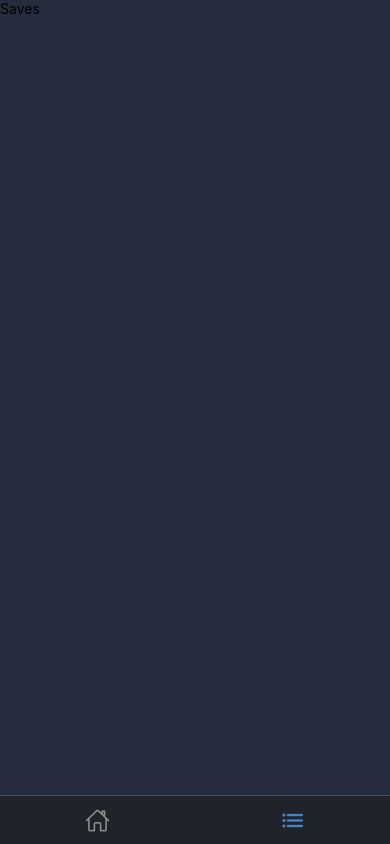
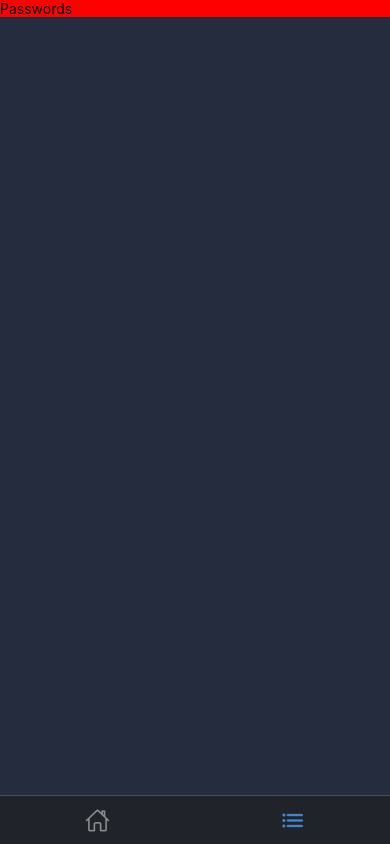
Before and after one commit to refusado/pass-generator-rn, a React Native app: screen /Saves in a window 390 px wide. Built offline with nearby package versions, Linux system fonts and the light colour scheme.

Commit message:
saving and loading password with UI

```diff
--- a/package.json
+++ b/package.json
@@ -18,7 +18,9 @@
     "expo-clipboard": "~5.0.1",
     "expo-status-bar": "~1.11.1",
     "react": "18.2.0",
-    "react-native": "0.73.4"
+    "react-native": "0.73.4",
+    "react-native-screens": "~3.29.0",
+    "react-native-safe-area-context": "4.8.2"
   },
   "devDependencies": {
     "@babel/core": "^7.20.0"
--- a/src/components/PasswordModal.js
+++ b/src/components/PasswordModal.js
@@ -1,10 +1,17 @@
 import { Pressable, StyleSheet, Text, TouchableOpacity, View } from "react-native";
 import * as Clipboard from "expo-clipboard";
+import useStorage from "../hooks/useStorage";
 
 export function PasswordModal({ closeModal, generatedPassword }) {
-  const handleCopyPass = async () => {
+  const { saveItem } = useStorage();
+
+  const handlePass = async () => {
     await Clipboard.setStringAsync(generatedPassword);
-    alert('Password copied.');
+    await saveItem('@passwords', generatedPassword);
+
+    closeModal();
+
+    alert('Password copied and saved.');
   }
 
   return (
@@ -14,7 +21,7 @@ export function PasswordModal({ closeModal, generatedPassword }) {
 
         <Pressable
           style={{ width: '100%' }}
-          onLongPress={handleCopyPass}
+          onLongPress={handlePass}
         >
           <Text style={styles.pass}>{generatedPassword}</Text>
         </Pressable>
@@ -29,7 +36,10 @@ export function PasswordModal({ closeModal, generatedPassword }) {
             <Text style={styles.buttonText}>Close</Text>
           </TouchableOpacity>
 
-          <TouchableOpacity style={[styles.button, {backgroundColor: '#4fa3e8'}]}>
+          <TouchableOpacity
+            style={[styles.button, {backgroundColor: '#4fa3e8'}]}
+            onPress={handlePass}
+          >
             <Text style={styles.buttonText}>Save pass</Text>
           </TouchableOpacity>
         </View>
--- a/src/pages/saves/index.js
+++ b/src/pages/saves/index.js
@@ -1,13 +1,44 @@
+import { useIsFocused } from "@react-navigation/native";
+import { useEffect, useState } from "react";
 import { StyleSheet, Text, View } from "react-native";
+import { SafeAreaView } from 'react-native-safe-area-context';
+import useStorage from "../../hooks/useStorage";
 
 export function Saves() {
+  const focused = useIsFocused();
+  const [passwordsList, setPasswordsList] = useState([]);
+  const { getItems } = useStorage();
+
+  useEffect(() => {
+    async function loadPasswords() {
+      const items = await getItems('@passwords');
+      setPasswordsList(items);
+    }
+
+    loadPasswords();
+  }, [focused]);
+
   return (
-    <View>
-      <Text>Saves</Text>
-    </View>
+    <SafeAreaView style={{ flex: 1 }}>
+      <View style={styles.header}>
+        <Text>
+          Passwords
+        </Text>
+      </View>
+
+      <View style={styles.container}>
+        { passwordsList.map((value) => <Text>{value}</Text>) }
+      </View>
+    </SafeAreaView>
   );
 }
 
 const styles = StyleSheet.create({
+  header: {
+    backgroundColor: 'red',
+  },
 
+  container: {
+    backgroundColor: 'blue',
+  }
 });
```
Also changed, not shown: 1 other file (tests, documents, lock files or other folders).
